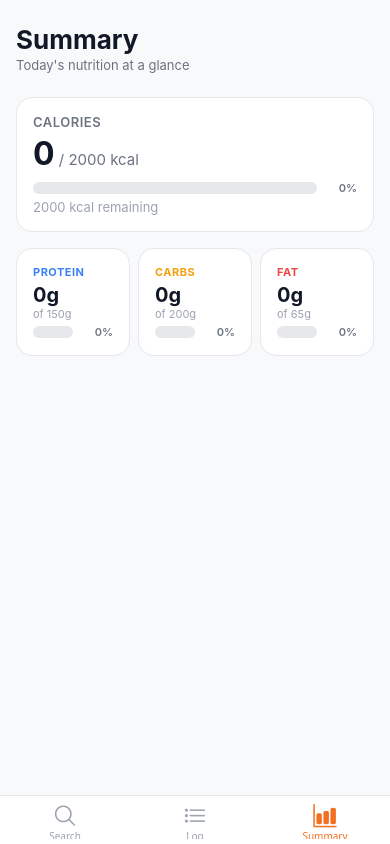
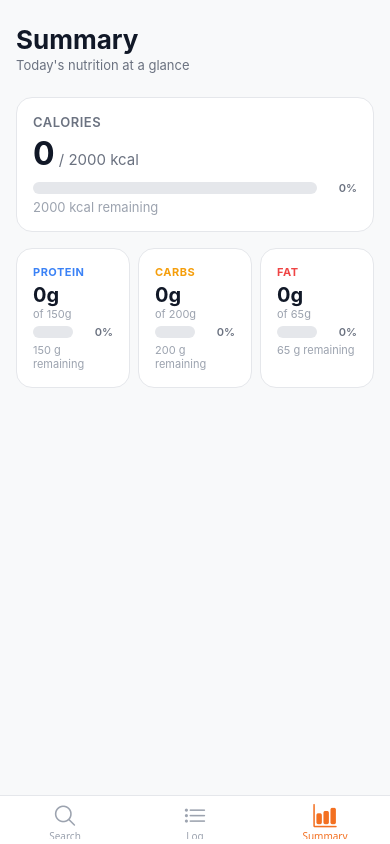
Before and after one commit to alishanuta2014/herbalife-mobile-developer-coding-exercise, a React Native app: screen /Summary in a window 390 px wide. Built offline with nearby package versions, Linux system fonts and the light colour scheme.

Commit message:
feat: feature 5 (Progress toward goals)  wire summary progress bars to log totals vs daily goals Use shared goal progress helpers so calorie and macro bars reflect today's log against DEFAULT_GOALS, with remaining and over-goal captions.

```diff
--- a/src/screens/SummaryScreen.tsx
+++ b/src/screens/SummaryScreen.tsx
@@ -2,7 +2,13 @@ import React, { useMemo } from 'react';
 import { View, Text, StyleSheet, ScrollView } from 'react-native';
 import { useSafeAreaInsets } from 'react-native-safe-area-context';
 import { useFoodLog } from '../hooks/FoodLogContext';
-import { calculateNutritionTotals, roundNutritionTotals } from '../utils/nutrition';
+import {
+  calculateNutritionTotals,
+  roundNutritionTotals,
+  calculateGoalProgress,
+  calculateRemaining,
+  calculateOverGoal,
+} from '../utils/nutrition';
 import { DailyGoals } from '../types';
 import { Colors, Spacing, FontSize, BorderRadius } from '../theme';
 
@@ -55,9 +61,7 @@ export default function SummaryScreen() {
         </View>
         {/* TODO: Add a progress bar or ring here */}
         <ProgressBar value={totals.calories} goal={goals.calories} color={Colors.primary} />
-        <Text style={styles.progressCaption}>
-          {Math.max(goals.calories - totals.calories, 0)} kcal remaining
-        </Text>
+        <GoalProgressCaption value={totals.calories} goal={goals.calories} unit="kcal" />
       </View>
 
       {/* Macro Cards */}
@@ -91,6 +95,7 @@ function MacroCard({ label, value, goal, color }: MacroCardProps) {
       <Text style={styles.macroValue}>{value}g</Text>
       <Text style={styles.macroGoal}>of {goal}g</Text>
       <ProgressBar value={value} goal={goal} color={color} />
+      <GoalProgressCaption value={value} goal={goal} unit="g" compact />
     </View>
   );
 }
@@ -102,7 +107,7 @@ interface ProgressBarProps {
 }
 
 function ProgressBar({ value, goal, color = Colors.primary }: ProgressBarProps) {
-  const pct = goal > 0 ? Math.min((value / goal) * 100, 100) : 0;
+  const pct = calculateGoalProgress(value, goal);
 
   return (
     <View style={styles.progressBar}>
@@ -111,6 +116,33 @@ function ProgressBar({ value, goal, color = Colors.primary }: ProgressBarProps)
       </View>
       <Text style={styles.progressLabel}>{Math.round(pct)}%</Text>
     </View>
+  );
+}
+
+interface GoalProgressCaptionProps {
+  value: number;
+  goal: number;
+  unit: string;
+  compact?: boolean;
+}
+
+function GoalProgressCaption({ value, goal, unit, compact }: GoalProgressCaptionProps) {
+  const over = calculateOverGoal(value, goal);
+
+  if (over > 0) {
+    return (
+      <Text
+        style={[styles.progressCaption, compact && styles.progressCaptionCompact, styles.overGoal]}
+      >
+        {over} {unit} over goal
+      </Text>
+    );
+  }
+
+  return (
+    <Text style={[styles.progressCaption, compact && styles.progressCaptionCompact]}>
+      {calculateRemaining(value, goal)} {unit} remaining
+    </Text>
   );
 }
 
@@ -194,6 +226,13 @@ const styles = StyleSheet.create({
     color: Colors.textMuted,
     marginTop: Spacing.xs,
   },
+  progressCaptionCompact: {
+    fontSize: FontSize.xs,
+    marginTop: 4,
+  },
+  overGoal: {
+    color: Colors.warning,
+  },
   macroRow: {
     flexDirection: 'row',
     gap: Spacing.sm,
--- a/src/utils/nutrition.ts
+++ b/src/utils/nutrition.ts
@@ -25,3 +25,17 @@ export function roundNutritionTotals(totals: NutritionTotals): NutritionTotals {
     fiber: Math.round(totals.fiber),
   };
 }
+
+/** Progress toward a daily goal, capped at 100% for bar display. */
+export function calculateGoalProgress(value: number, goal: number): number {
+  if (goal <= 0) return 0;
+  return Math.min((value / goal) * 100, 100);
+}
+
+export function calculateRemaining(value: number, goal: number): number {
+  return Math.max(goal - value, 0);
+}
+
+export function calculateOverGoal(value: number, goal: number): number {
+  return Math.max(value - goal, 0);
+}
```
